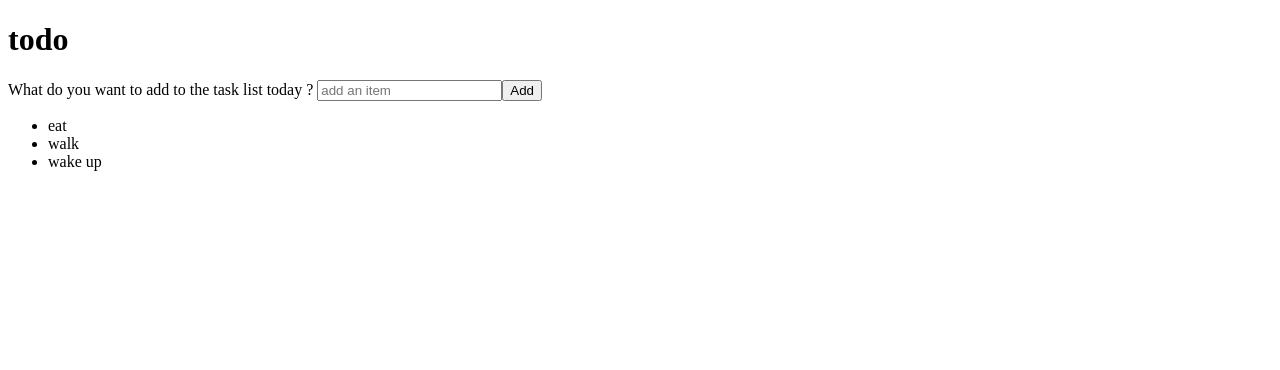
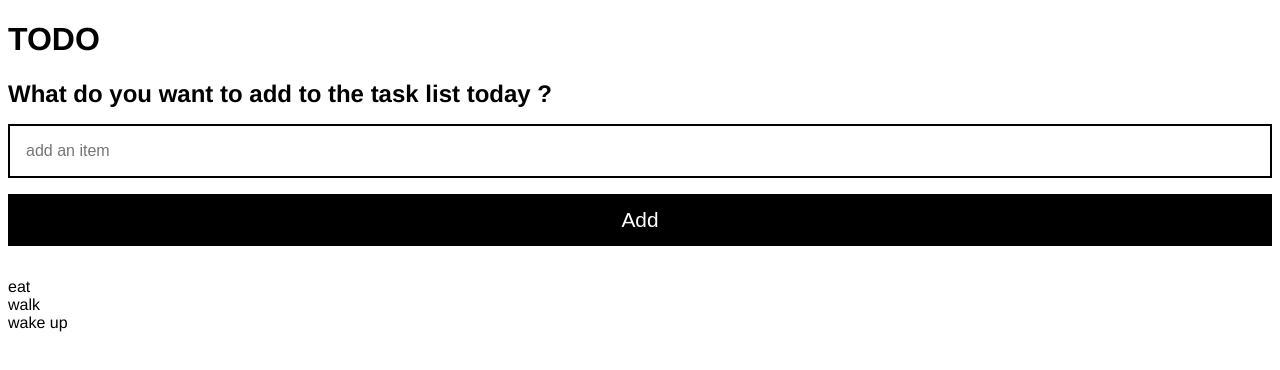
Before and after one commit to radnou/todo-angular, an Angular app: page / in a window 1280 px wide. Shown: the top 370 px of the page. Built offline with nearby package versions, Linux system fonts and the light colour scheme.

Commit message:
🎨 style(app.component.css, styles.css): add new styles for better UI/UX 🔨 refactor(app.component.html): change title to uppercase for better readability

```diff
--- a/src/app/app.component.css
+++ b/src/app/app.component.css
@@ -0,0 +1,51 @@
+.main {
+  max-width: 500px;
+  width: 85%;
+  margin: 2rem auto;
+  padding: 1rem;
+  text-align: center;
+  box-shadow: 0 2px 4px 0 rgb(0 0 0 / 20%),
+  0 2.5rem 5rem 0 rgb(0 0 0 / 10%);
+}
+
+@media screen and (min-width: 600px) {
+  .main {
+    width: 70%;
+  }
+}
+
+label {
+  font-size: 1.5rem;
+  font-weight: bold;
+  display: block;
+  padding-bottom: 1rem;
+}
+
+.lg-text-input {
+  width: 100%;
+  padding: 1rem;
+  border: 2px solid #000;
+  display: block;
+  box-sizing: border-box;
+  font-size: 1rem;
+}
+
+.btn-wrapper {
+  margin-bottom: 2rem;
+}
+
+.btn-menu {
+  flex-basis: 32%;
+}
+
+.active {
+  color: green;
+}
+
+ul {
+  padding-inline-start: 0;
+}
+
+ul li {
+  list-style: square;
+}
--- a/src/app/app.component.html
+++ b/src/app/app.component.html
@@ -1,4 +1,4 @@
-<h1>{{ title }}</h1>
+<h1>{{ title.toLocaleUpperCase() }}</h1>
 <label for="addItemInput">What do you want to add to the task list today ? </label>
 
 <input
--- a/src/styles.css
+++ b/src/styles.css
@@ -1 +1,57 @@
 /* You can add global styles to this file, and also import other style files */
+body {
+  font-family: Helvetica, Arial, sans-serif;
+}
+
+.btn-wrapper {
+  /* flexbox */
+  display: flex;
+  flex-wrap: nowrap;
+  justify-content: space-between;
+}
+
+.btn {
+  color: #000;
+  background-color: #fff;
+  border: 2px solid #cecece;
+  padding: 0.35rem 1rem 0.25rem 1rem;
+  font-size: 1rem;
+}
+
+.btn:hover {
+  background-color: #ecf2fd;
+}
+
+.btn:active {
+  background-color: #d1e0fe;
+}
+
+.btn:focus {
+  outline: none;
+  border: black solid 2px;
+}
+
+.btn-primary {
+  color: #fff;
+  background-color: #000;
+  width: 100%;
+  padding: 0.75rem;
+  font-size: 1.3rem;
+  border: black solid 2px;
+  margin: 1rem 0;
+}
+
+.btn-primary:hover {
+  background-color: #444242;
+}
+
+.btn-primary:focus {
+  color: #000;
+  outline: none;
+  border: #000 solid 2px;
+  background-color: #d7ecff;
+}
+
+.btn-primary:active {
+  background-color: #212020;
+}
```
